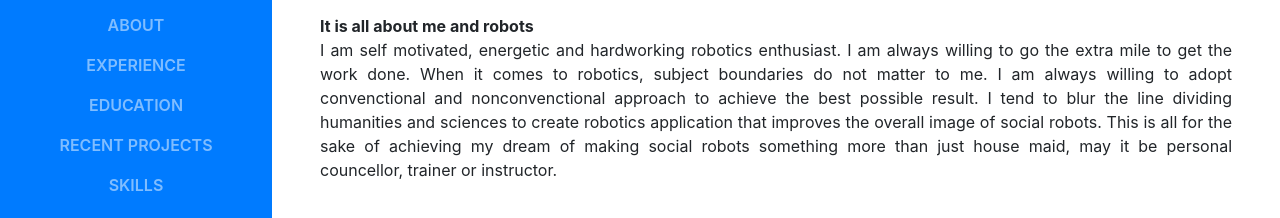
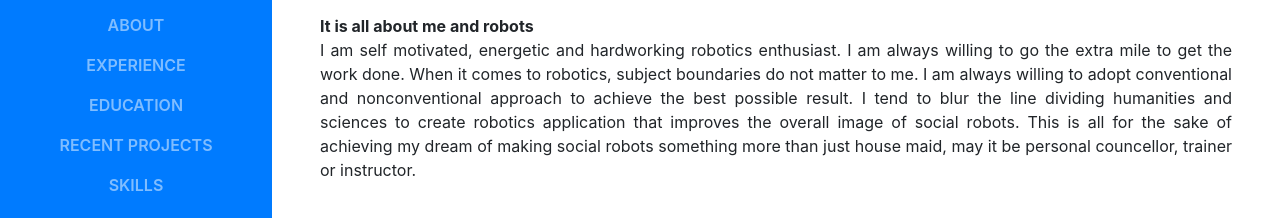
Before and after one commit to bigzen/bigzen.github.io, a website with bundled scripts: page index.html in a window 1280 px wide. Shown: the part 306-524 px from the top of the page. Built offline with nearby package versions, Linux system fonts and the light colour scheme; a web font is replaced by a local one.

Commit message:
Update index.html

```diff
--- a/index.html
+++ b/index.html
@@ -77,7 +77,7 @@
           <div class="subheading mb-5">4th Year B.Tech, ME, Indian Institute of Technology Ropar, Rupnagar, Punjab, India -140001
             <a href="mailto:ghosh.bishal@outlook.in">ghosh.bishal@outlook.in</a>
           </div>
-          <p style="text-align:justify" class="mb-5"><b>It is all about me and robots</b><br>I am self motivated, energetic and hardworking robotics enthusiast. I am always willing to go the extra mile to get the work done. When it comes to robotics, subject boundaries do not matter to me. I am always willing to adopt convenctional and nonconvenctional approach to achieve the best possible result. I tend to blur the line dividing humanities and sciences to create robotics application that improves the overall image of social robots. This is all for the sake of achieving my dream of making social robots something more than just house maid, may it be personal councellor, trainer or instructor.</p>
+          <p style="text-align:justify" class="mb-5"><b>It is all about me and robots</b><br>I am self motivated, energetic and hardworking robotics enthusiast. I am always willing to go the extra mile to get the work done. When it comes to robotics, subject boundaries do not matter to me. I am always willing to adopt conventional and nonconventional approach to achieve the best possible result. I tend to blur the line dividing humanities and sciences to create robotics application that improves the overall image of social robots. This is all for the sake of achieving my dream of making social robots something more than just house maid, may it be personal councellor, trainer or instructor.</p>
           <a href="img/MeAwesome.pdf" download class="btn btn-skin btn-lg btn-scroll">Download my CV</a>
           <ul class="list-inline list-social-icons mb-0">
             <li class="list-inline-item">
```
